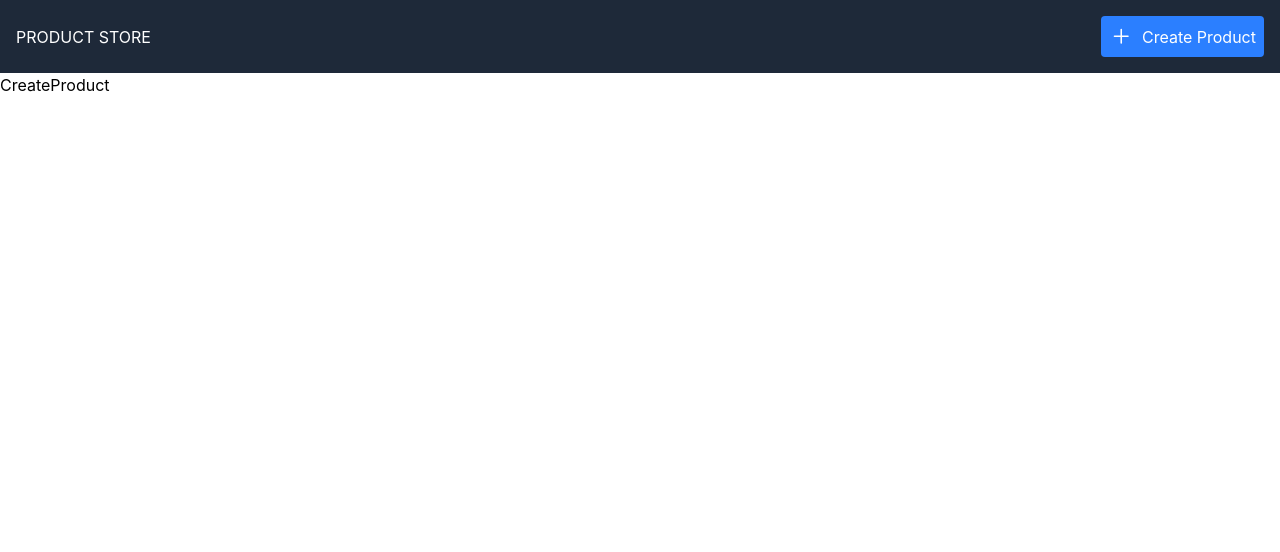
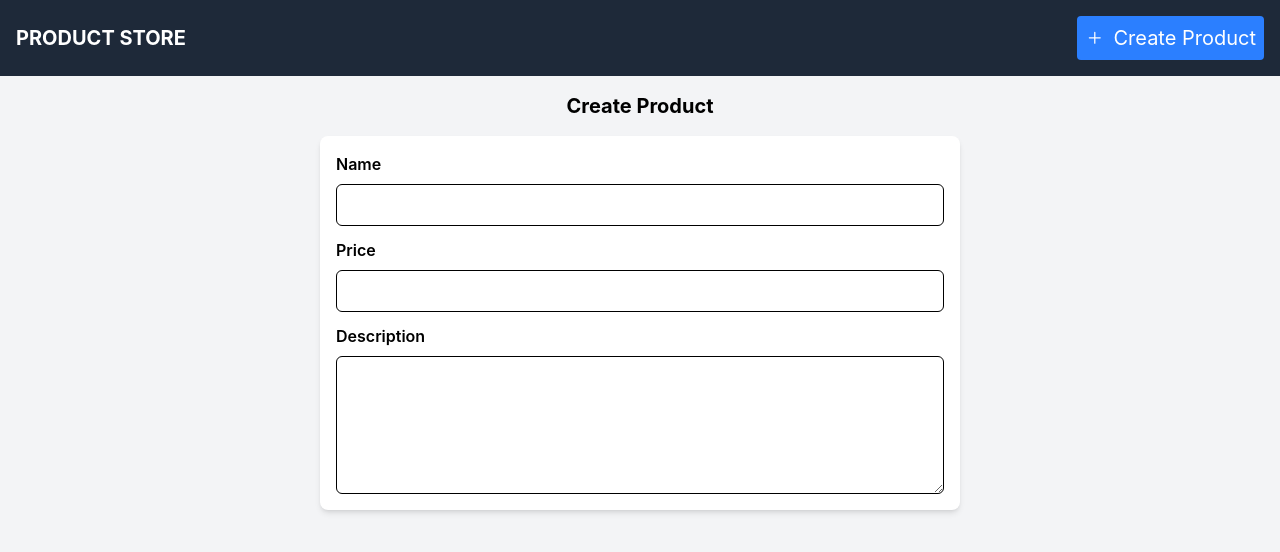
Before and after one commit to KC-Njoroge21/PRODUCT-APP, a React app in the folder frontend/: page /create in a window 1280 px wide. Shown: the top 552 px of the page. Built offline with nearby package versions, Linux system fonts and the light colour scheme; the HTML template or start-up script is replaced by a standard one.

Commit message:
Created and styled the CreateProduct page

```diff
--- a/frontend/src/components/Header.jsx
+++ b/frontend/src/components/Header.jsx
@@ -5,11 +5,11 @@ import { Link } from 'react-router-dom';
 const Header = () => {
   return (
     <header className='flex justify-between items-center p-4 bg-gray-800 text-white'>
-      <h3>PRODUCT STORE</h3>
+      <h3 className="text-sm md:text-xl font-bold">PRODUCT STORE</h3>
       <div>
         <Link to="/create">
-        <button className='flex items-center gap-2 bg-blue-500 text-white p-2 rounded hover:bg-blue-600'>
-          <GoPlus size={25} />Create Product
+        <button className='flex items-center gap-2 bg-blue-500 text-white text-sm md:text-xl p-2 rounded hover:bg-blue-600'>
+          <GoPlus size={20} />Create Product
         </button>
         </Link>
 
--- a/frontend/src/pages/CreateProduct.jsx
+++ b/frontend/src/pages/CreateProduct.jsx
@@ -1,9 +1,27 @@
-import React from 'react'
+import React from "react";
 
 const CreateProduct = () => {
   return (
-    <div>CreateProduct</div>
-  )
-}
+    <section className="bg-gray-100 h-screen">
+      <div className="p-4">
+        <h3 className="text-xl font-bold text-center">Create Product</h3>
+      </div>
+      <form className="p-4 flex flex-col gap-3 w-1/2 mx-auto min-w-70 rounded-lg shadow-md bg-white" action="">
+        <div className="flex flex-col gap-2">
+          <label className="font-semibold" htmlFor="name">Name</label>
+          <input className="p-2 outline-0 border rounded-md" type="text" name="name" id="name" />
+        </div>
+        <div className="flex flex-col gap-2">
+          <label className="font-semibold" htmlFor="price">Price</label>
+          <input className="p-2 outline-0 border rounded-md" type="number" name="price" id="price" />
+        </div>
+        <div className="flex flex-col gap-2 ">
+          <label className="font-semibold" htmlFor="description">Description</label>
+          <textarea className="p-2 outline-0 border rounded-md" name="description" id="description" cols="30" rows="5"></textarea>
+        </div>
+      </form>
+    </section>
+  );
+};
 
-export default CreateProduct
+export default CreateProduct;
```
